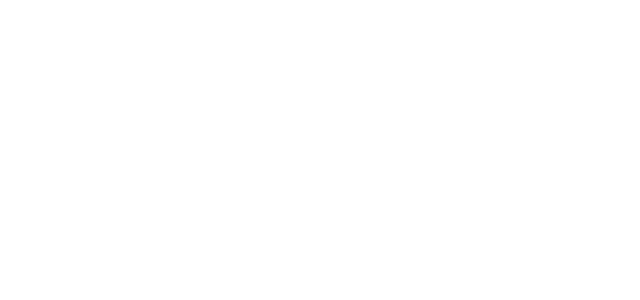
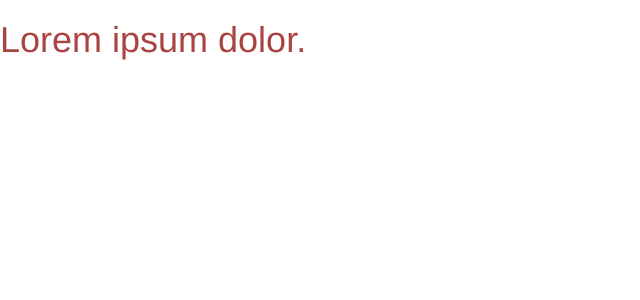
Before and after one commit to maxiwer/From-Academind-Course, an Angular app: page / in a window 1280 px wide. Shown: the top 300 px of the page, without its empty margins (0-640 px from the left). Built offline with nearby package versions, Linux system fonts and the light colour scheme.

Commit message:
add bootstrap@3

```diff
--- a/package.json
+++ b/package.json
@@ -21,14 +21,14 @@
     "rxjs": "^6.6.3",
     "rxjs-compat": "^6.0.0",
     "tslib": "^2.3.0",
-    "zone.js": "~0.11.4",
-    "bootstrap": "^3.0.0"
+    "zone.js": "~0.11.4"
   },
   "devDependencies": {
     "@angular-devkit/build-angular": "^14.2.7",
     "@angular/cli": "~14.2.7",
     "@angular/compiler-cli": "^14.2.0",
     "@types/jasmine": "~4.0.0",
+    "bootstrap": "^3.4.1",
     "jasmine-core": "~4.3.0",
     "karma": "~6.4.0",
     "karma-chrome-launcher": "~3.1.0",
--- a/src/app/app.component.html
+++ b/src/app/app.component.html
@@ -0,0 +1 @@
+<h1 class="text-danger">Lorem ipsum dolor.</h1>
--- a/src/styles.css
+++ b/src/styles.css
@@ -1 +1,4 @@
 /* You can add global styles to this file, and also import other style files */
+h1  {
+  color: red;
+}
```
Also changed, not shown: 1 other file (tests, documents, lock files or other folders).
